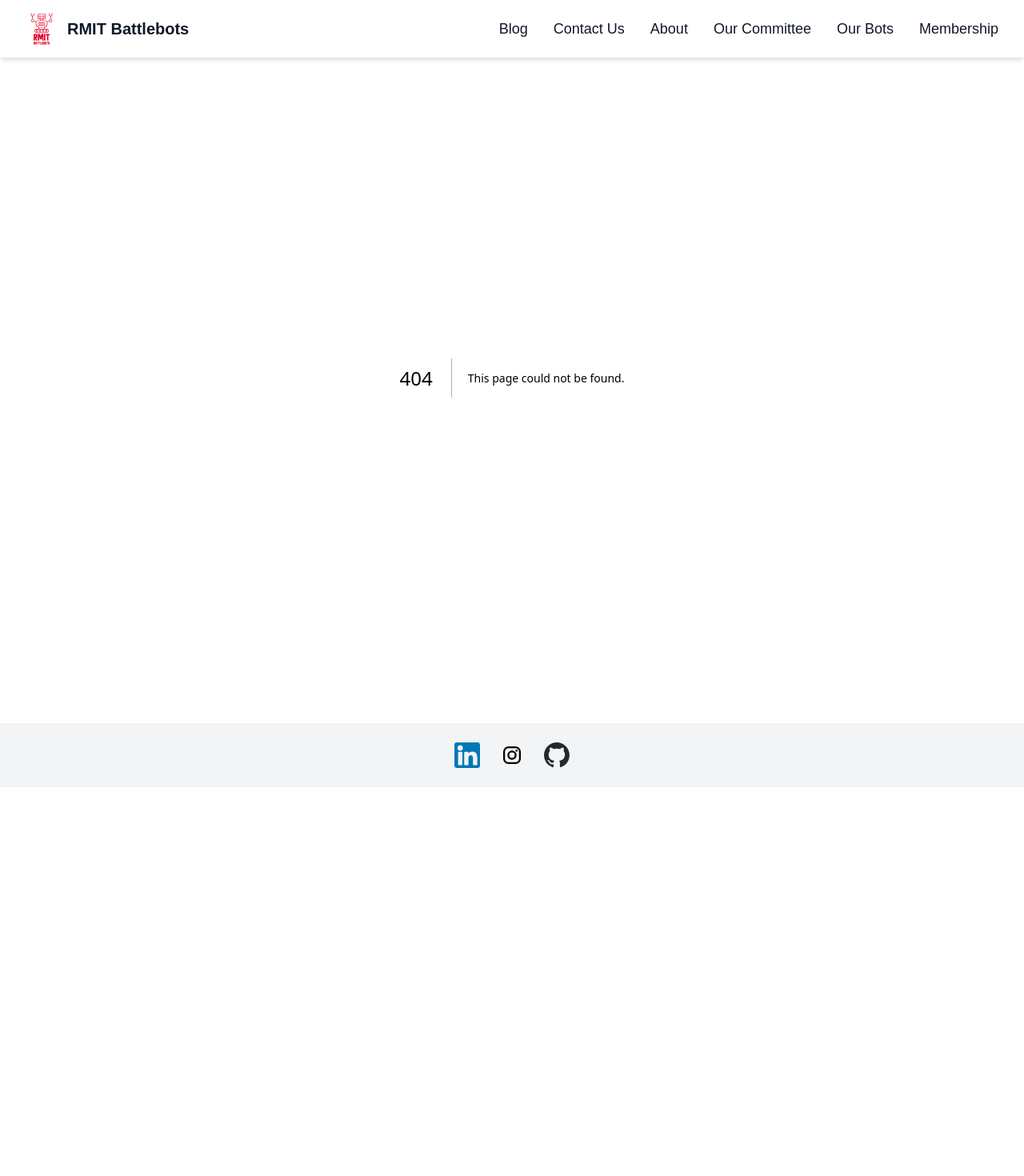
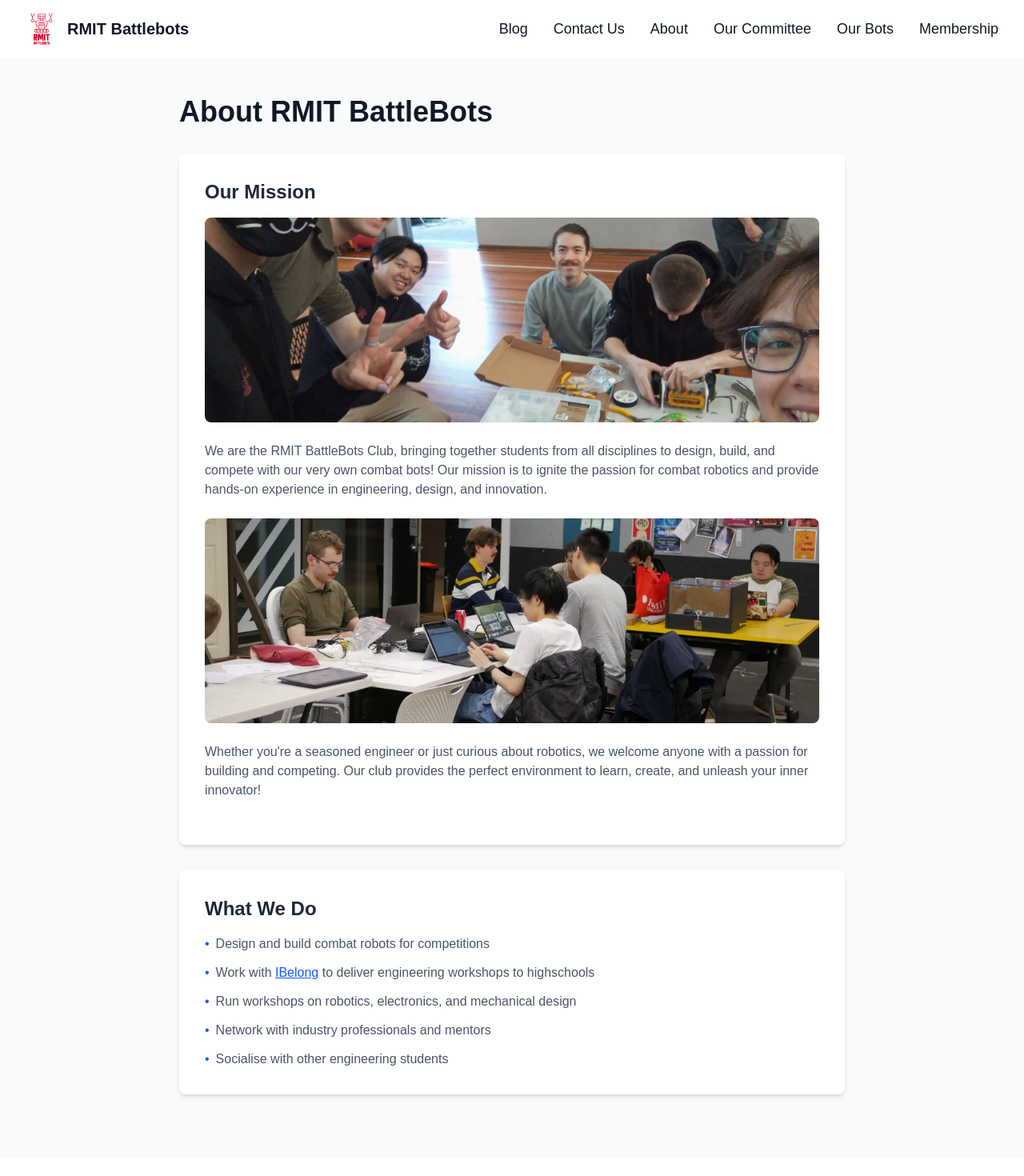
Before and after one commit to RMIT-BattleBots/rmit-battlebots.github.io, a Next.js app: page /about in a window 1280 px wide. Before the commit this address had no page. Shown: the top 1470 px of the page at 80% size. Before the commit the page ends 984 px from the top, so only its background shows below. Built offline with nearby package versions, Linux system fonts and the light colour scheme.

Commit message:
Implement about page

```diff
--- a/next.config.ts
+++ b/next.config.ts
@@ -2,7 +2,10 @@
 
 const nextConfig: NextConfig = {
   /* config options here */
-  output: 'export',
+  output: "export",
+  images: {
+    unoptimized: true,
+  },
 };
 
 export default nextConfig;
--- /dev/null
+++ b/src/app/about/page.tsx
@@ -0,0 +1,91 @@
+import React from "react";
+import Image from "next/image";
+
+export default function AboutPage() {
+  return (
+    <div className="min-h-screen bg-gray-50">
+      <div className="max-w-4xl mx-auto px-8 py-12">
+        <h1 className="text-4xl font-bold text-gray-900 mb-8">
+          About RMIT BattleBots
+        </h1>
+
+        <div className="bg-white rounded-lg shadow-md p-8 mb-8">
+          <h2 className="text-2xl font-semibold text-gray-800 mb-4">
+            Our Mission
+          </h2>
+          <div className="mb-6">
+            <Image
+              src="/group_image_1.webp"
+              alt="RMIT BattleBots team working together"
+              width={800}
+              height={400}
+              className="w-full h-64 object-cover rounded-lg mb-4"
+            />
+          </div>
+          <p className="text-gray-600 mb-6">
+            We are the RMIT BattleBots Club, bringing together students from all
+            disciplines to design, build, and compete with our very own combat
+            bots! Our mission is to ignite the passion for combat robotics and
+            provide hands-on experience in engineering, design, and innovation.
+          </p>
+
+          <div className="mb-6">
+            <Image
+              src="/group_image_2.webp"
+              alt="BattleBots team collaboration"
+              width={800}
+              height={400}
+              className="w-full h-64 object-cover rounded-lg mb-4"
+            />
+          </div>
+          <p className="text-gray-600 mb-6">
+            Whether you're a seasoned engineer or just curious about robotics,
+            we welcome anyone with a passion for building and competing. Our
+            club provides the perfect environment to learn, create, and unleash
+            your inner innovator!
+          </p>
+        </div>
+
+        <div className="bg-white rounded-lg shadow-md p-8 mb-8">
+          <h2 className="text-2xl font-semibold text-gray-800 mb-4">
+            What We Do
+          </h2>
+          <ul className="text-gray-600 space-y-3">
+            <li className="flex items-start">
+              <span className="text-blue-600 mr-2">•</span>
+              Design and build combat robots for competitions
+            </li>
+            <li className="flex items-start">
+              <span className="text-blue-600 mr-2">•</span>
+              <span>
+                Work with{" "}
+                <a
+                  href="https://www.rmit.edu.au/about/our-values/diversity-and-inclusion/programs"
+                  target="_blank"
+                  rel="noopener noreferrer"
+                  className="text-blue-600 hover:text-blue-800 underline"
+                >
+                  IBelong
+                </a>
+                {"  "}
+                to deliver engineering workshops to highschools
+              </span>
+            </li>
+            <li className="flex items-start">
+              <span className="text-blue-600 mr-2">•</span>
+              Run workshops on robotics, electronics, and mechanical design
+            </li>
+            <li className="flex items-start">
+              <span className="text-blue-600 mr-2">•</span>
+              Network with industry professionals and mentors
+            </li>
+            <li className="flex items-start">
+              <span className="text-blue-600 mr-2">•</span>
+              Socialise with other engineering students
+            </li>
+          </ul>
+        </div>
+      </div>
+    </div>
+  );
+}
--- a/src/components/Navbar.tsx
+++ b/src/components/Navbar.tsx
@@ -21,7 +21,7 @@
           <Link href="#">Contact Us</Link>
         </li>
         <li>
-          <Link href="#">About</Link>
+          <Link href="/about">About</Link>
         </li>
         <li>
           <Link href="#">Our Committee</Link>
```
Also changed, not shown: public/group_image_1.webp (added), public/group_image_2.webp (added).
